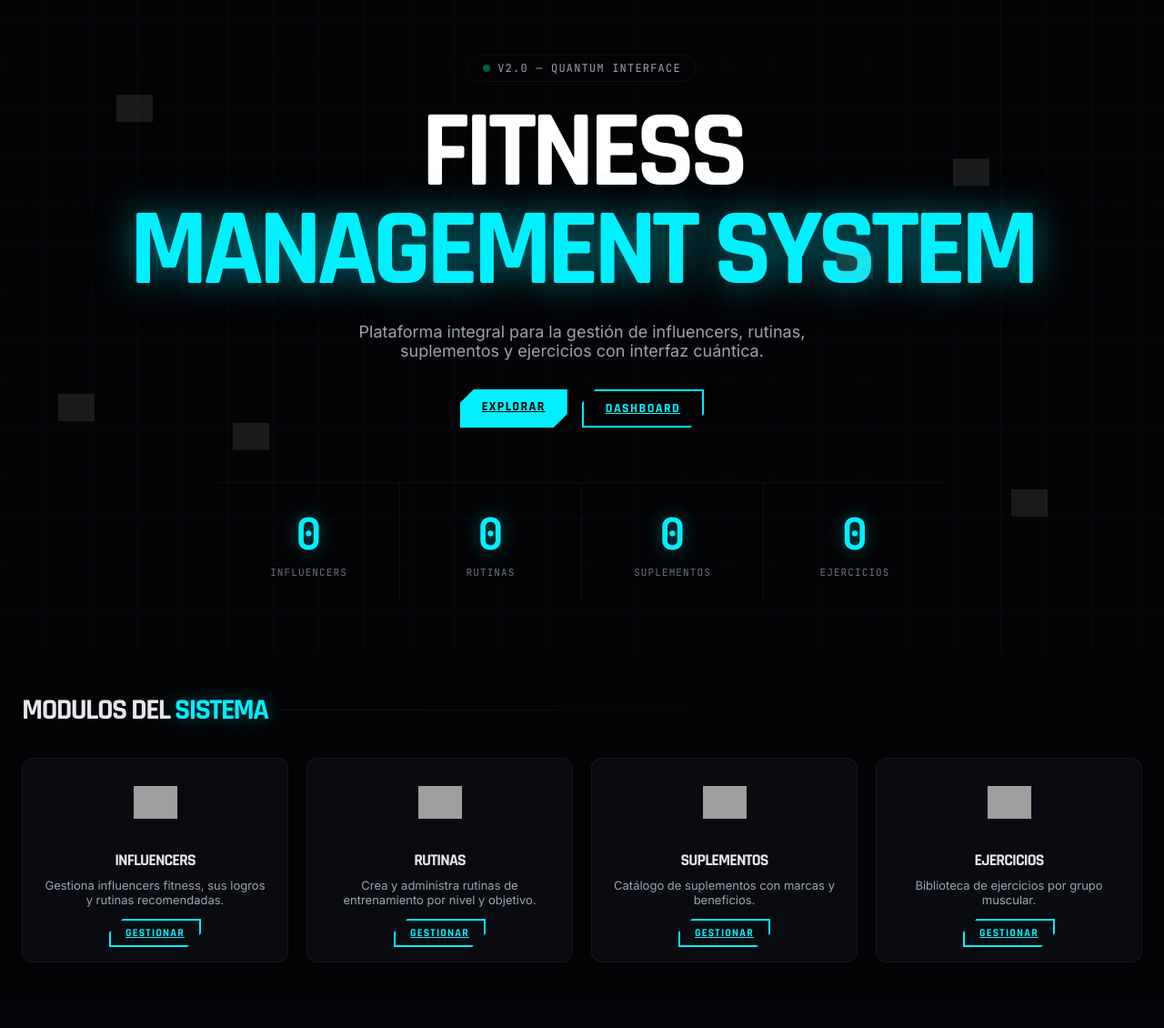
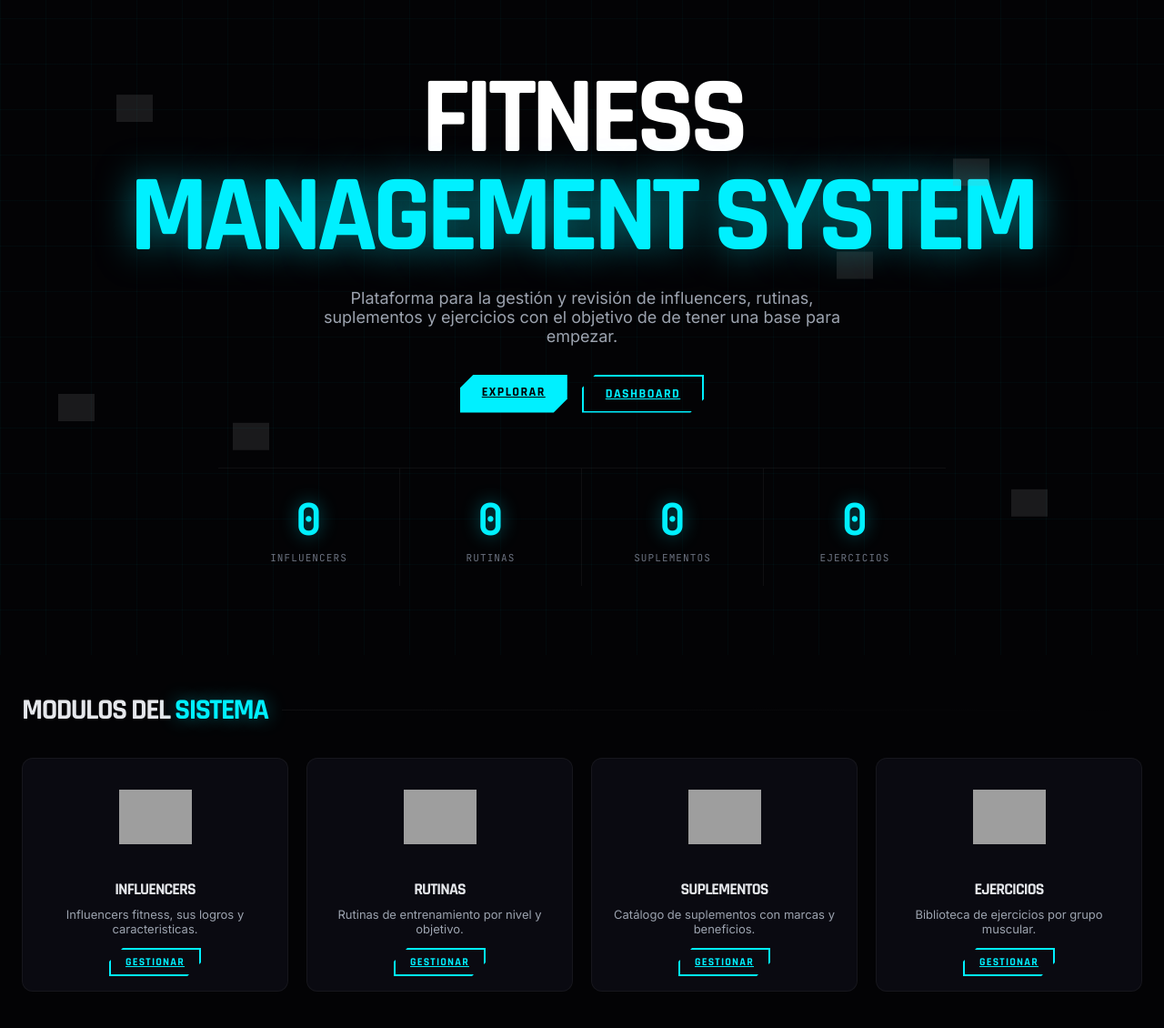
Before and after one commit to heyvveb/Proyecto_dev, a FastAPI app: page / in a window 1280 px wide. Shown: the part 80-1210 px from the top of the page at 91% size. Before the commit the page ends 1138 px from the top, so only its background shows below. Run offline with FastAPI, Linux system fonts and the light colour scheme; data that the repository does not hold is empty; some libraries are stand-ins or nearby versions; grey boxes are pictures that could not be loaded.

Commit message:
Mejoras en ascpecto relacionado a los logos 2

```diff
--- a/gymguide/templates/index.html
+++ b/gymguide/templates/index.html
@@ -23,7 +23,7 @@
             width="40">
         </span>
         <span class="float-icon" style="bottom:20%;right:10%;animation:float2 3.2s ease-in-out infinite">
-            <img src="https://encrypted-tbn0.gstatic.com/images?q=tbn:ANd9GcSURgJI82mnDlliTyF23ACOlcoR2zUHCYFcdw&s"
+            <img src="https://cdn-icons-png.flaticon.com/512/5783/5783140.png"
             alt="Gym silueta"
             width="40">
         </span>
@@ -33,12 +33,11 @@
             width="40">
         </span>
     </div>
-    <div class="hero-badge"><span class="dot"></span> v2.0 — Quantum Interface</div>
     <h1 class="hero-title">
         <span class="line1">Fitness<br></span>
         <span class="line2">Management System</span>
     </h1>
-    <p class="hero-sub">Plataforma integral para la gestión de influencers, rutinas, suplementos y ejercicios con interfaz cuántica.</p>
+    <p class="hero-sub">Plataforma para la gestión y revisión de influencers, rutinas, suplementos y ejercicios con el objetivo de de tener una base para empezar.</p>
     <div style="display:flex;gap:16px;margin-top:32px">
         <a href="/influencers" class="cyber-btn">Explorar</a>
         <a href="/dashboard" class="cyber-btn cyber-btn-outline">Dashboard</a>
@@ -69,33 +68,33 @@
         <div class="card" style="text-align:center">
             <div style="font-size:48px;margin-bottom:16px;transition:transform 0.4s var(--easing)">
                 <img
-                src="https://static.vecteezy.com/system/resources/previews/033/291/578/non_2x/gym-influencer-icon-in-illustration-vector.jpg"
-                alt="Gym"
-                style="width:48px; height:48px; object-fit:contain;"
+                src="https://cdn-icons-png.magnific.com/512/9292/9292340.png"
+                alt="Camara"
+                style="width:80px; height:80px; object-fit:contain;"
                 >
             </div>
             <h3 style="font-size:18px;margin-bottom:8px">Influencers</h3>
-            <p style="font-size:13px;color:var(--gray-400);margin-bottom:16px">Gestiona influencers fitness, sus logros y rutinas recomendadas.</p>
+            <p style="font-size:13px;color:var(--gray-400);margin-bottom:16px">Influencers fitness, sus logros y caracteristicas.</p>
             <a href="/influencers" class="cyber-btn cyber-btn-sm cyber-btn-outline">Gestionar</a>
         </div>
         <div class="card" style="text-align:center">
             <div style="font-size:48px;margin-bottom:16px">
                 <img
                 src="https://cdn-icons-png.flaticon.com/256/5606/5606891.png"
-                alt="Gym"
-                style="width:48px; height:48px; object-fit:contain;"
+                alt="Calendario"
+                style="width:80px; height:80px; object-fit:contain;"
                 >
             </div>
             <h3 style="font-size:18px;margin-bottom:8px">Rutinas</h3>
-            <p style="font-size:13px;color:var(--gray-400);margin-bottom:16px">Crea y administra rutinas de entrenamiento por nivel y objetivo.</p>
+            <p style="font-size:13px;color:var(--gray-400);margin-bottom:16px">Rutinas de entrenamiento por nivel y objetivo.</p>
             <a href="/rutinas" class="cyber-btn cyber-btn-sm cyber-btn-outline">Gestionar</a>
         </div>
         <div class="card" style="text-align:center">
             <div style="font-size:48px;margin-bottom:16px">
                 <img
-                src="https://img.freepik.com/vector-premium/icono-suplementos-proteinas_1134231-4974.jpg"
-                alt="Gym"
-                style="width:48px; height:48px; object-fit:contain;"
+                src="https://cdn-icons-png.flaticon.com/512/4163/4163653.png"
+                alt="Suplementos"
+                style="width:80px; height:80px; object-fit:contain;"
                 >
             </div>
             <h3 style="font-size:18px;margin-bottom:8px">Suplementos</h3>
@@ -106,8 +105,8 @@
             <div style="font-size:48px;margin-bottom:16px">
                 <img
                 src="https://cdn-icons-png.flaticon.com/256/2860/2860983.png"
-                alt="Gym"
-                style="width:48px; height:48px; object-fit:contain;"
+                alt="Ejercicio"
+                style="width:80px; height:80px; object-fit:contain;"
                 >
             </div>
             <h3 style="font-size:18px;margin-bottom:8px">Ejercicios</h3>
```
